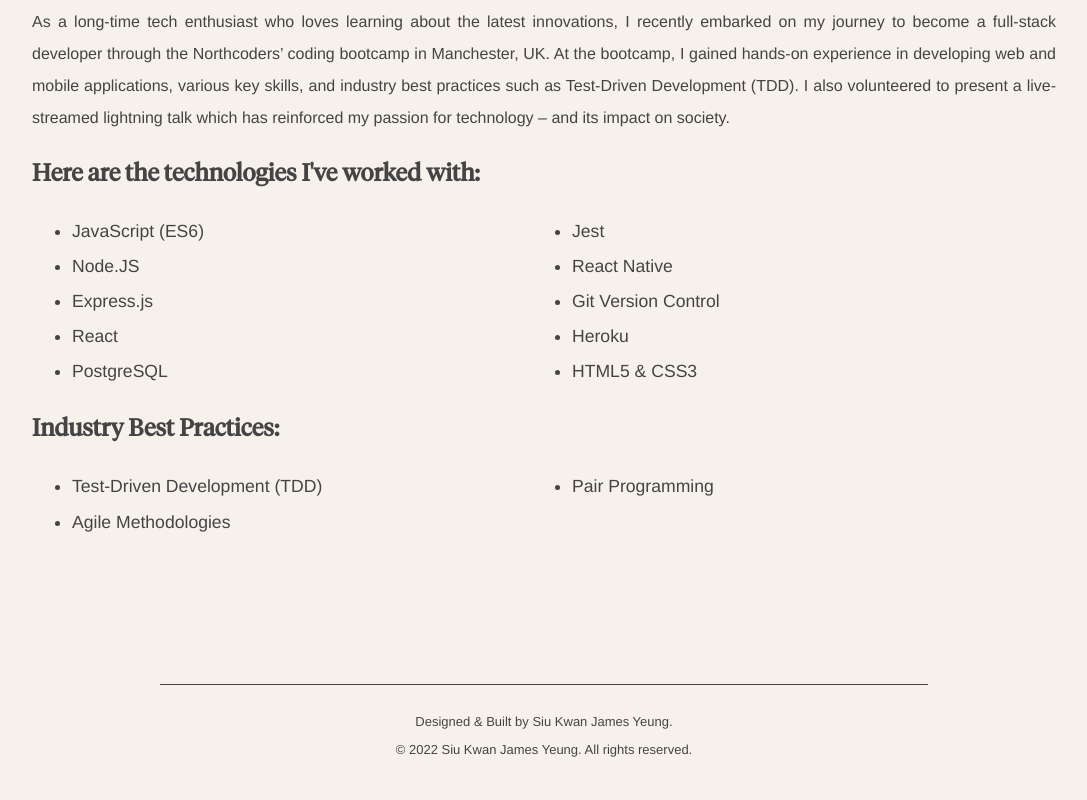
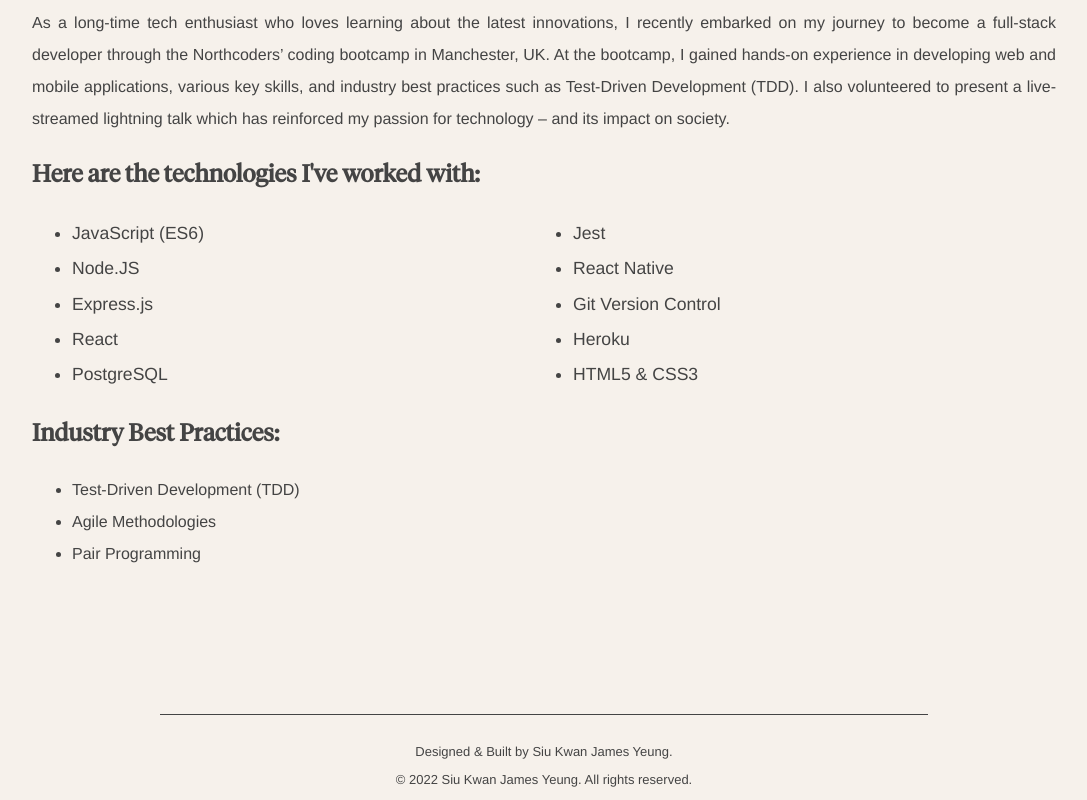
Before and after one commit to OneInfiniteLoops/Portfolio, a React (Create React App) app: page / in a window 1280 px wide. Shown: the part 971-1771 px from the top of the page, without its empty margins (96-1183 px from the left). Before the commit the page ends 1741 px from the top, so only its background shows below. Built offline with nearby package versions, Linux system fonts and the light colour scheme.

Commit message:
Removes unused styling, and minor adjustments

```diff
--- a/src/App.css
+++ b/src/App.css
@@ -104,6 +104,7 @@
   padding: 10%;
   animation: slide-up-fade 3s;
   text-align: justify;
+  border-top: #444 solid 1px;
 }
 
 #About h1 {
@@ -111,8 +112,6 @@
   font-family: Tiempos Headline;
   margin: 0;
   animation: slide-up-fade 3s;
-}
-#About p {
 }
 
 #About h2 {
@@ -122,16 +121,8 @@
   animation: slide-up-fade 3s;
 }
 
-.About-List {
-  margin-right: 60%;
-  padding: 2rem;
-}
-
-#About ul {
+#Tech-List ul {
   column-count: 2;
-}
-
-#About li {
   font-size: 1.1rem;
   animation: slide-up-fade 3s;
 }
```
